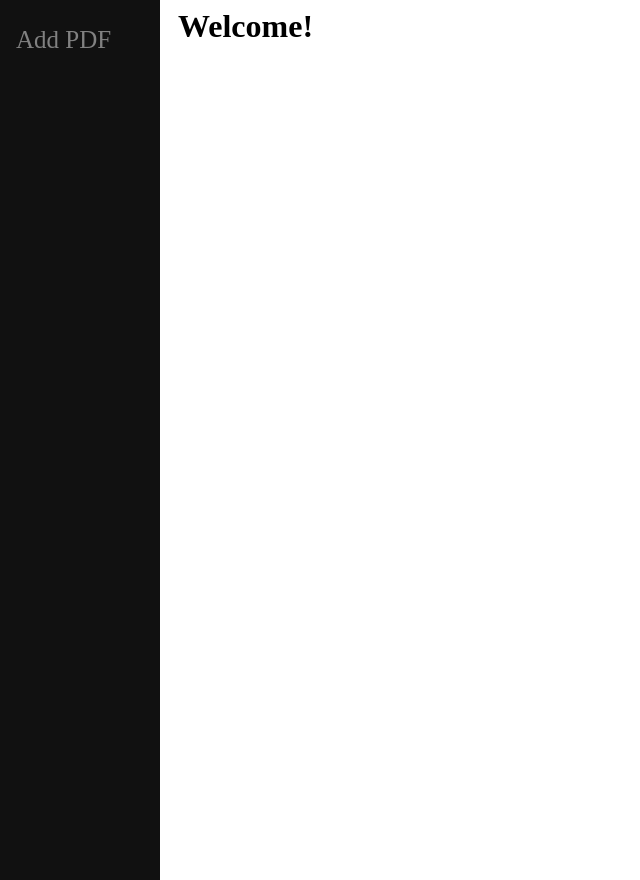
After one commit to AnanyaShetty21/XeroxShopWebsite, a Django app: page / in a window 1280 px wide. The commit adds this page. Shown: the whole page, without its empty margins (0-640 px from the left). Run offline with Django 4.2, Linux system fonts and the light colour scheme.

Commit message:
Simplified the URLs, added a welcome page, sidebar partially finished

```diff
--- a/xeroxproject/xeroxapp/templates/xeroxapp/addpdf.html
+++ b/xeroxproject/xeroxapp/templates/xeroxapp/addpdf.html
@@ -6,7 +6,7 @@
 Add a PDF
 <form method = "post" action = "{% url 'xeroxapp:addPDF' %}">
 	{% csrf_token %}
-	{{form}}
+	{{form.as_p}}
 	<button type = "submit", name = "Add">Add PDF</button>
 
 </form>
--- a/xeroxproject/xeroxapp/templates/xeroxapp/base.html
+++ b/xeroxproject/xeroxapp/templates/xeroxapp/base.html
@@ -1,11 +1,46 @@
 <html>
 <head>
+	<style type = "text/css">
+		.sidenav {
+			height:100%;
+			width:160px;
+			position:fixed;
+			z-index:1;
+			top:0;
+			left:0;
+			background-color:#111;
+			overflow-x: :hidden;
+			padding-top:20px;
+		}
+
+		.sidenav a{
+			padding:6px 8px 6px 16px;
+			text-decoration: none;
+			font-size: 25px;
+			color: #818181;
+			display:block;
+
+		}
+
+		.sidenav a:hover{
+			color:#f1f1f1;
+		}
+
+		.main{
+			margin-left:160px;
+			padding: 0px 10px;
+		}
+
+	</style>
 	<title>{% block title %}Base site{% endblock %}</title>
 </head>
 
 <body>
+	<div class="sidenav">
+		<a href="/addpdf">Add PDF</a>
+	</div>
 
-	<div id="content", name="content">
+	<div id="content", name="content", class="main">
 		{% block content %}
 
 		{% endblock %}
--- /dev/null
+++ b/xeroxproject/xeroxapp/templates/xeroxapp/home.html
@@ -0,0 +1,3 @@
+{% extends "xeroxapp/base.html" %}
+{% block title %} Home Page {% endblock %}
+{% block content %}<h1>Welcome!</h1>{% endblock %}
--- a/xeroxproject/xeroxapp/urls.py
+++ b/xeroxproject/xeroxapp/urls.py
@@ -2,7 +2,7 @@ from django.urls import path
 from . import views
 
 urlpatterns = [
-    path("", views.owner, name="owner"),
+    path("", views.welcome, name="welcome"),
     path("pdflist/", views.ownerpdf, name="ownerpdf"),
     path("addpdf/", views.addPDF, name="addPDF"),
 
--- a/xeroxproject/xeroxapp/views.py
+++ b/xeroxproject/xeroxapp/views.py
@@ -7,8 +7,8 @@ from .addpdf import AddPDF
 # Create your views here.
 
 
-def owner(response):
-    return HttpResponse("<h1>Owner's webpage</h1>")
+def welcome(response):
+    return render(response, "xeroxapp/home.html", {})
 
 
 """def ownerpdf(response):
@@ -17,7 +17,7 @@ def owner(response):
     return HttpResponse("<h1>%s</h1><br></br><p>%s</p>"%(ls.name,str(pdf.text)))"""
 
 
-def ownerpdf(response):
+def ownerpdf(response):#This block of code will be modified once the template is created
     try:
         ls = ownerPDFlist.objects.get(name="Notes")
         pdfs = ls.pdf_set.all()
@@ -25,7 +25,7 @@ def ownerpdf(response):
         output = f"<h1>{ls.name}</h1>"
 
         if pdfs:
-            output += "<h3>Sl no.   PDF     Price</h3>" #This line will be removed once the template is created
+            output += "<h3>Sl no.   PDF     Price</h3>"
             for pdf in pdfs:
                 output += f"<p>{pdf.Slno}   {pdf.name}  {pdf.price}</p>"
         else:
@@ -50,7 +50,7 @@ def addPDF(response):
             # Create a new PDF instance associated with the ownerPDFlist
             pdf = PDF(Slno=s, name=n, price=p, ownerPDFlist=owner_pdf_list)
             pdf.save()
-        return HttpResponseRedirect("/owner/addpdf")
+        return HttpResponseRedirect("/addpdf")
     else:
         form = AddPDF()
     return render(response, "xeroxapp/addpdf.html", {"form":form})
--- a/xeroxproject/xeroxproject/urls.py
+++ b/xeroxproject/xeroxproject/urls.py
@@ -19,5 +19,5 @@ from django.urls import path, include
 from xeroxapp import views
 urlpatterns = [
     path('admin/', admin.site.urls),
-    path("owner/", include(("xeroxapp.urls", "xerox_app"), namespace="xeroxapp")),
+    path("", include(("xeroxapp.urls", "xerox_app"), namespace="xeroxapp")),
 ]
```
Also changed, not shown: xeroxproject/db.sqlite3.
